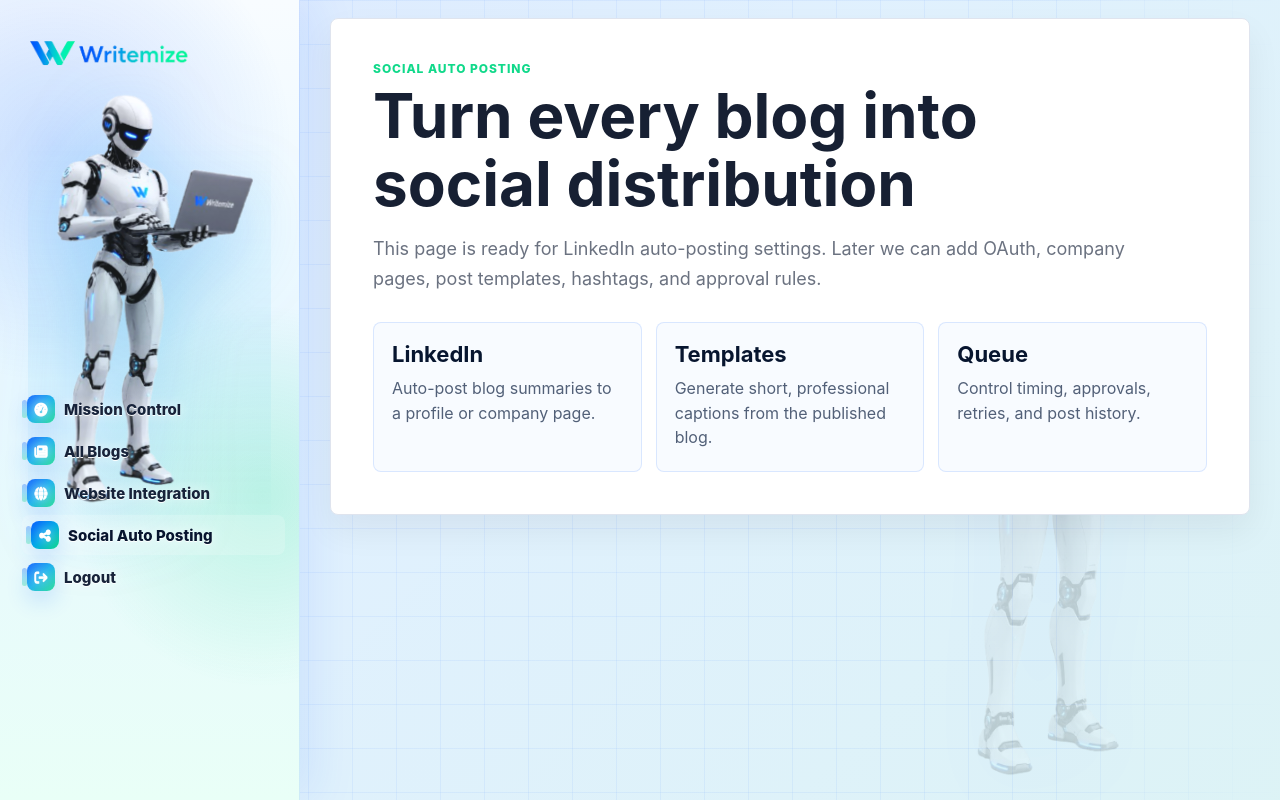
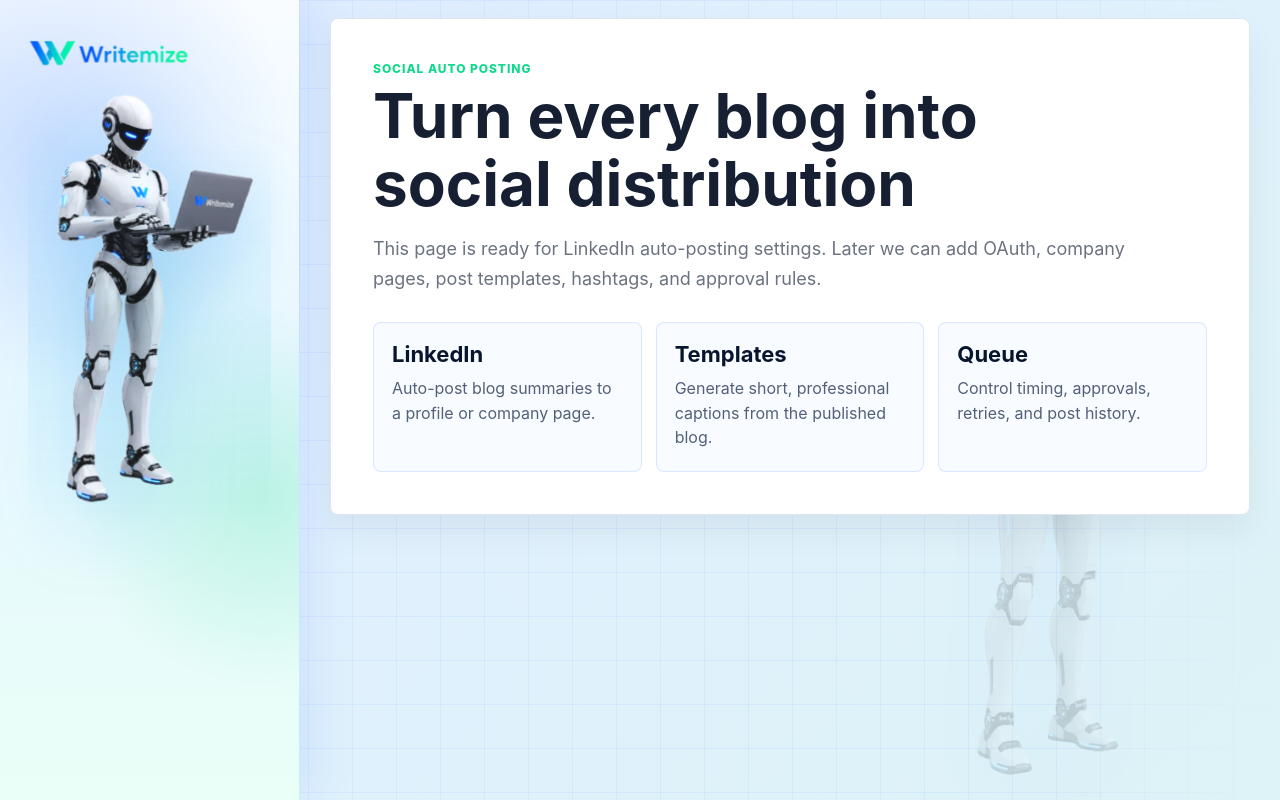
Before and after one commit to irrathodofficial/writemize, a PHP site: page /Writemize/dashboard/socialautoposting.php in a window 1280 px wide. Run offline with PHP 8.4, Linux system fonts and the light colour scheme; the visitor is signed in with stand-in values (Sample User, id 1).

Commit message:
feat: update settings sidebar layout; enhance navigation styling for improved user experience

```diff
--- a/assets/css/app.css
+++ b/assets/css/app.css
@@ -321,6 +321,20 @@ input {
     z-index: 4;
 }
 
+.settings-sidebar .nav {
+    position: absolute;
+    left: 18px;
+    right: 18px;
+    top: 560px;
+    padding: 0;
+    z-index: 4;
+}
+
+.settings-sidebar .nav a {
+    min-height: 42px;
+    padding: 5px 6px 5px 8px;
+}
+
 .nav a {
     position: relative;
     color: #17233a;
--- a/dashboard/socialautoposting.php
+++ b/dashboard/socialautoposting.php
@@ -16,17 +16,11 @@ $config = require WRITEMIZE_ROOT . '/includes/config.php';
 </head>
 <body>
     <div class="shell">
-        <aside class="sidebar">
+        <aside class="sidebar settings-sidebar">
             <a class="brand" href="index.php">
                 <img class="brand-logo" src="../assets/images/logo.png" alt="Writemize">
             </a>
-            <nav class="nav">
-                <a href="index.php"><i class="fa-solid fa-gauge-high"></i>Mission Control</a>
-                <a href="blogs.php"><i class="fa-solid fa-newspaper"></i>All Blogs</a>
-                <a href="websiteintegration.php"><i class="fa-solid fa-globe"></i>Website Integration</a>
-                <a href="socialautoposting.php" class="active"><i class="fa-solid fa-share-nodes"></i>Social Auto Posting</a>
-                <a href="../logout.php"><i class="fa-solid fa-arrow-right-from-bracket"></i>Logout</a>
-            </nav>
+
         </aside>
         <main class="main">
             <section class="settings-page">
```
Also changed, not shown: dashboard/websiteintegration.php (+2 -8 lines).
